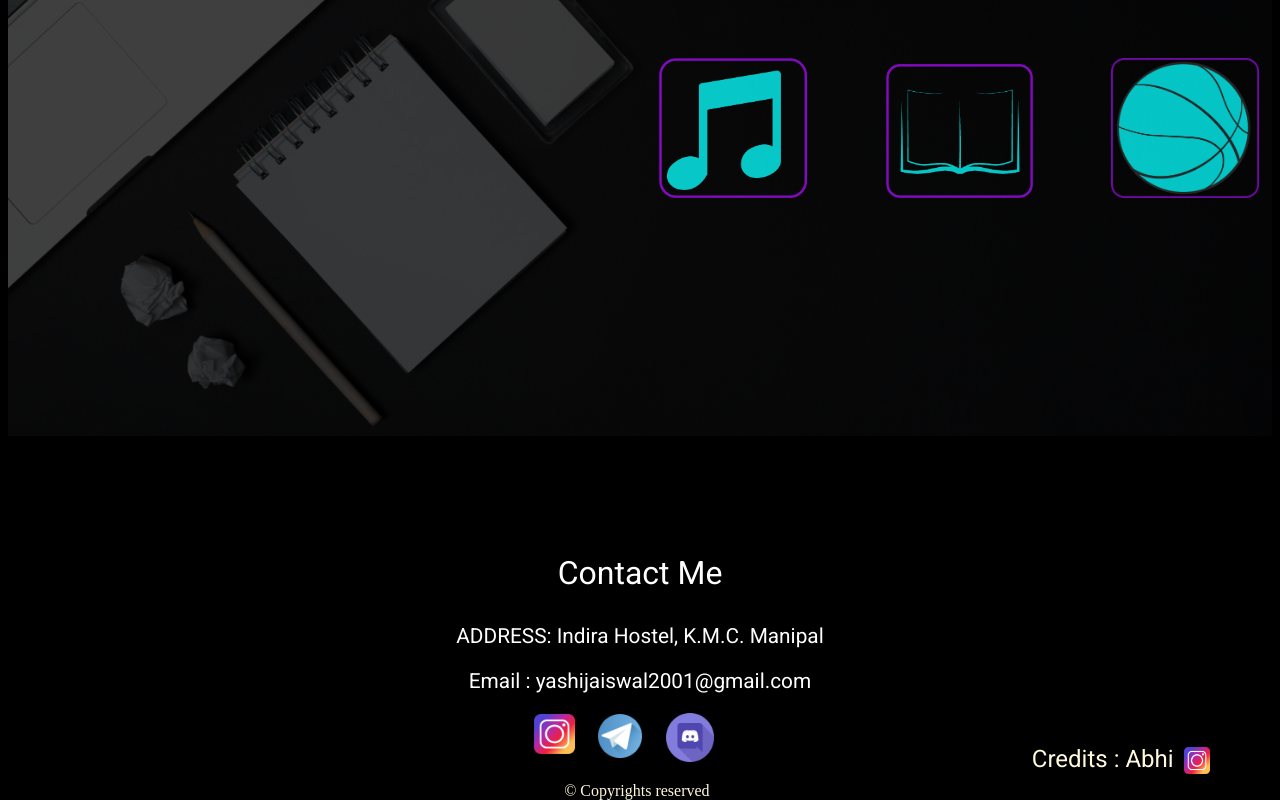
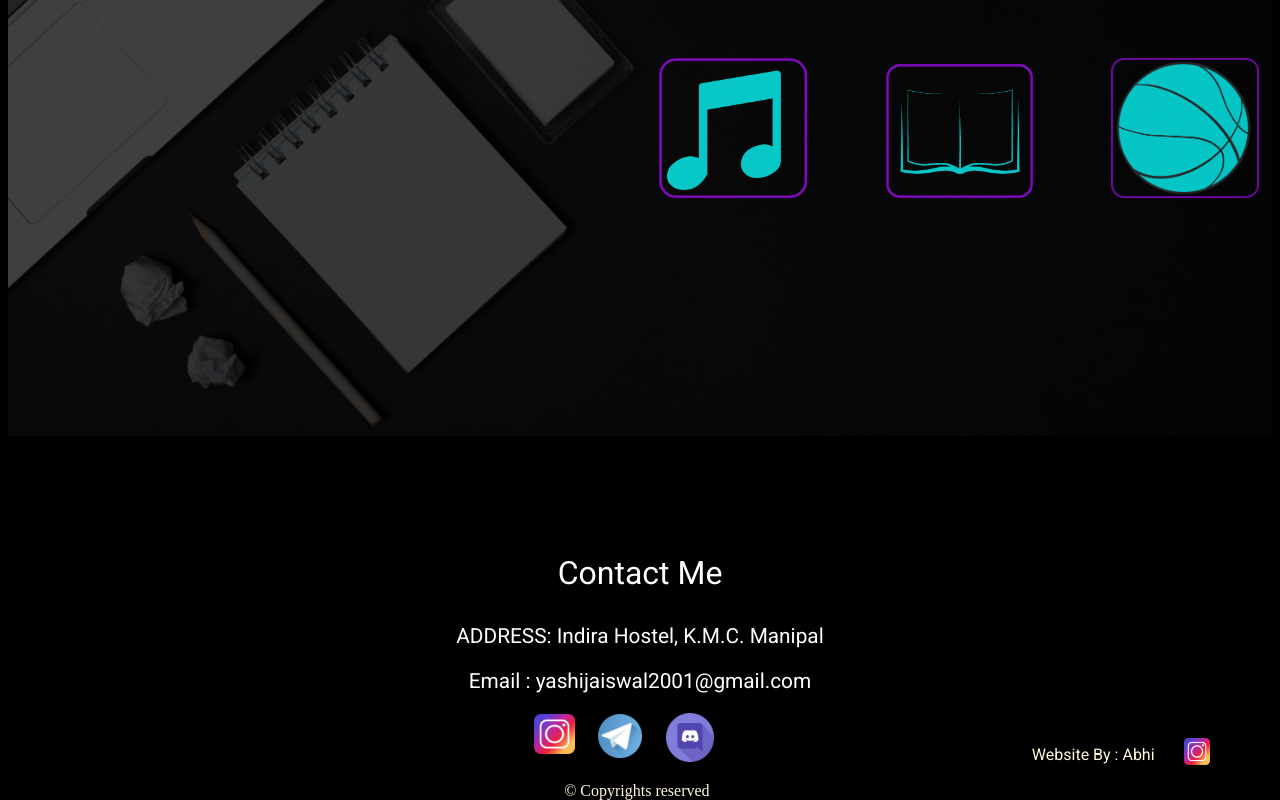
Before and after one commit to idyllicayush/secretdoc, a plain HTML site: page index.htm in a window 1280 px wide. Shown: the part 2750-3550 px from the top of the page. Drawn offline with Linux system fonts and the light colour scheme.

Commit message:
Update index.htm

```diff
--- a/index.htm
+++ b/index.htm
@@ -262,7 +262,7 @@ body{
     font-family: 'Roboto', sans-serif;
     color: cornsilk;
     margin: -71px 0px 0px 81%;
-    font-size: 150%;
+    font-size: 100%;
 }
 #my{
     margin-top: -2%;
@@ -364,7 +364,7 @@ body{
         <p id="n3"><a href="https://web.telegram.org/k/#@Expelliarmus08" target="_blank"><img src ="tele.png" width=6.5%></a></p>
         <p id="n4"><img src ="ds.png" width=8%></p>
         <p id="copy">© Copyrights reserved</p>
-        <p id="cred">Credits : Abhi</a></p>
+        <p id="cred">Website By : Abhi</a></p>
         <p id="my"><a href="https://www.instagram.com/idyllic_abhi_17/" target="_blank"><img src ="igg.png" width=30%></a></p>
     </div>
 
```
